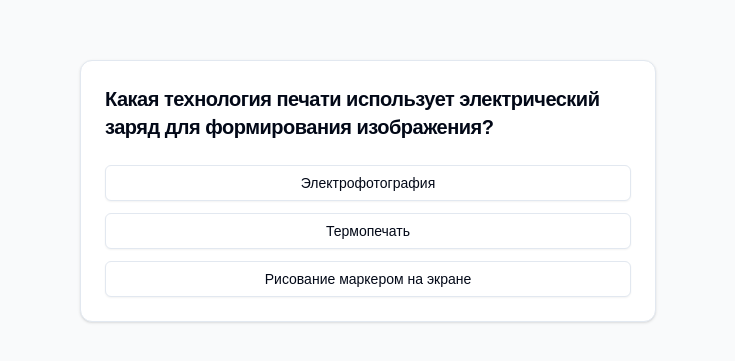
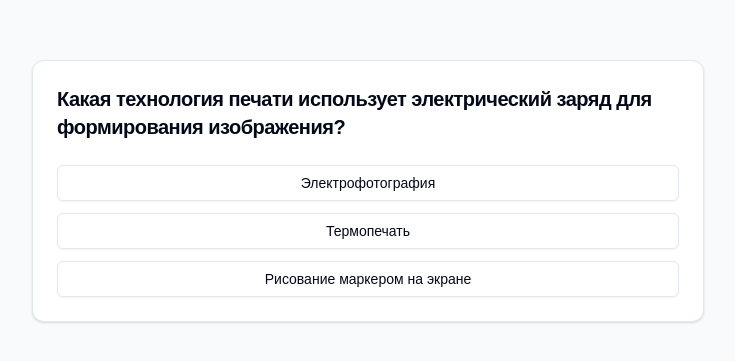
Before and after one commit to uglysatoshi/print-project, a Next.js app: page /quiz in a window 1280 px wide. Shown: the part 197-558 px from the top of the page, without its empty margins (272-1007 px from the left). Built offline with nearby package versions, Linux system fonts and the light colour scheme.

Commit message:
fixed quiz text placement

```diff
--- a/components/Quiz.tsx
+++ b/components/Quiz.tsx
@@ -86,7 +86,7 @@ const Quiz: React.FC<QuizProps> = ({ questions }) => {
 
   return (
     <div className="flex flex-col items-center justify-center ">
-      <Card className="max-w-xl mb-6">
+      <Card className="max-w-2xl mb-6">
         <CardHeader>
           <CardTitle className="text-xl">{question.question}</CardTitle>
         </CardHeader>
```
